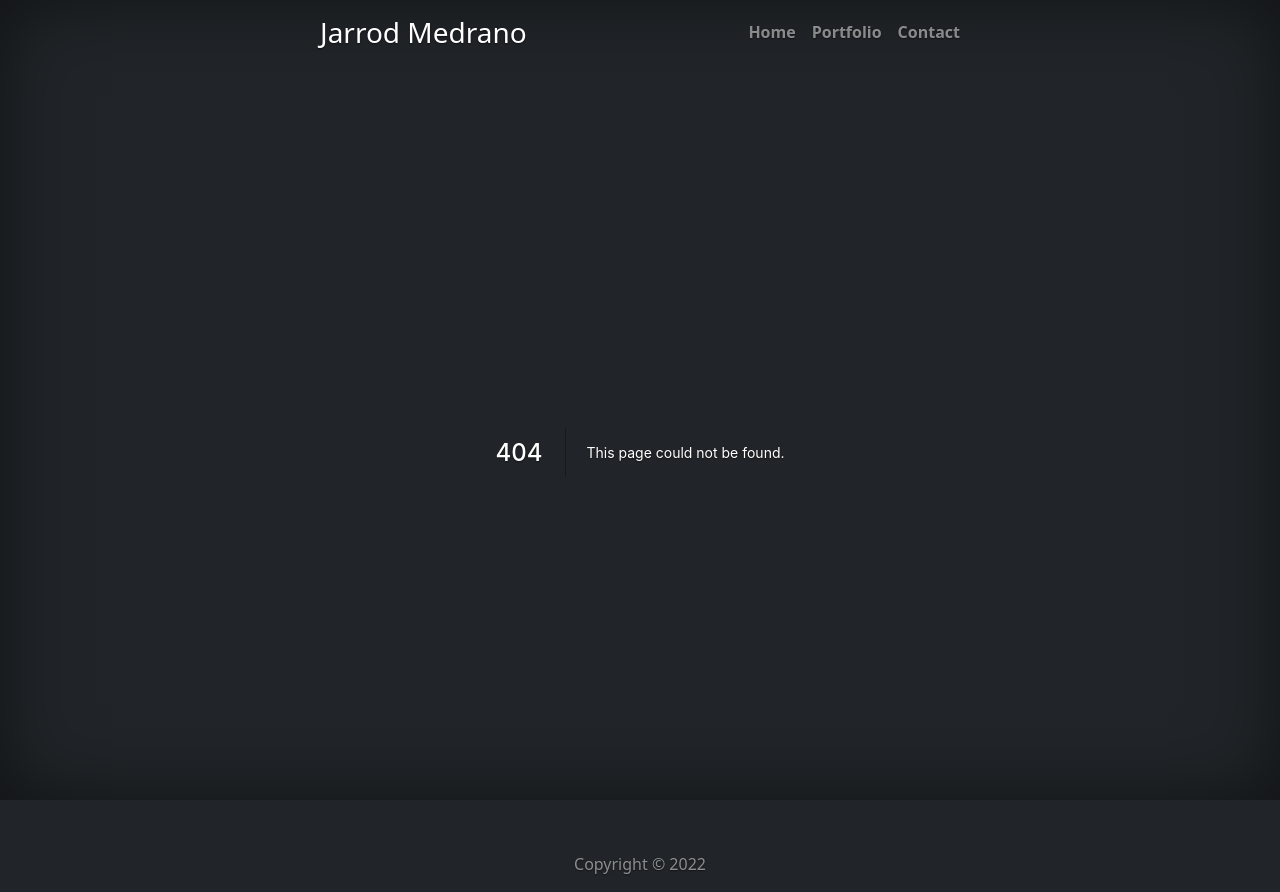
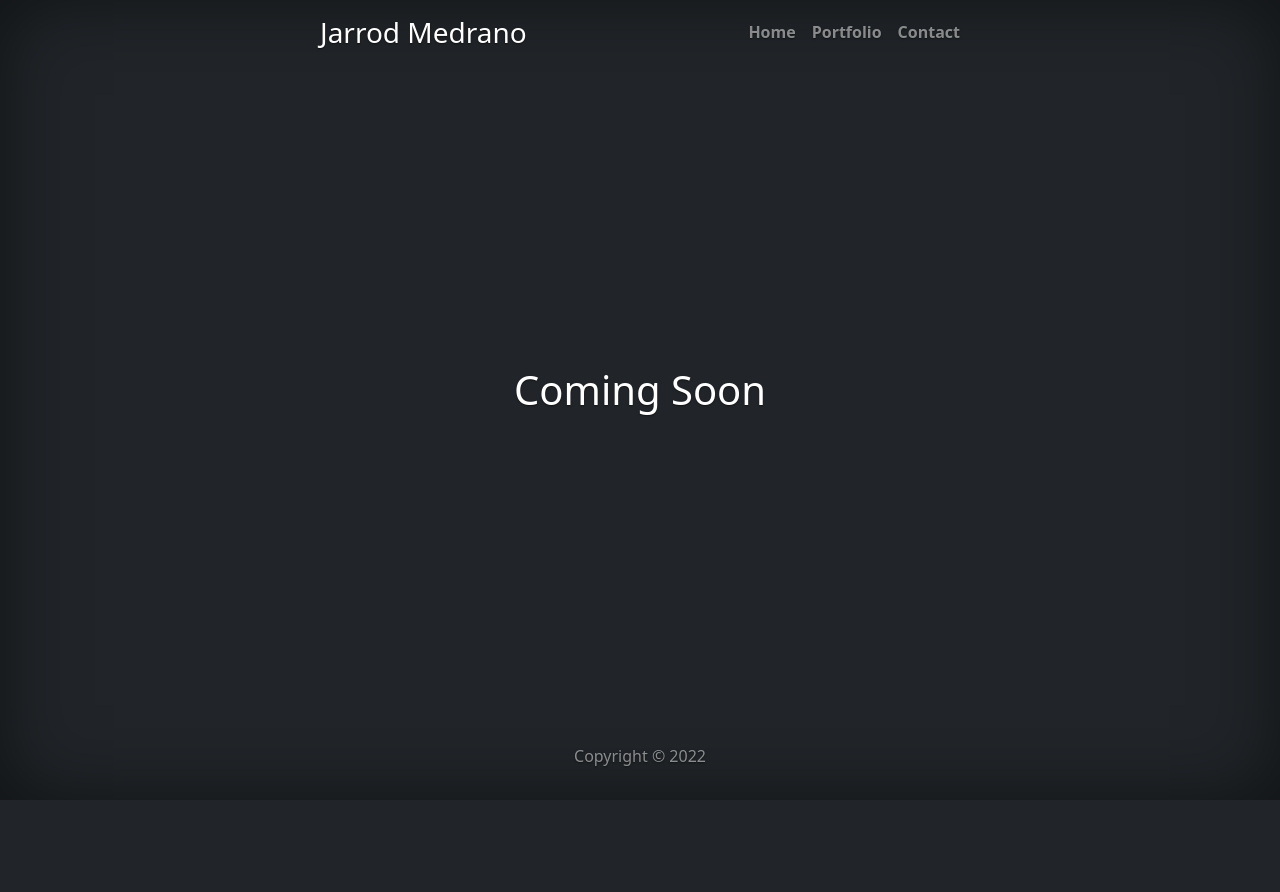
Before and after one commit to jarrodmedrano/mit-1, a Next.js app: page /contact in a window 1280 px wide. Before the commit this address had no page. After the commit the page ends 800 px from the top, so only its background shows below. Built offline with nearby package versions, Linux system fonts and the light colour scheme.

Commit message:
add contact page

```diff
--- a/components/header.js
+++ b/components/header.js
@@ -28,11 +28,7 @@ export const Header = () => {
           >
             <a className="nav-link">Portfolio</a>
           </Link>
-          <Link
-            className="nav-link"
-            aria-current="page"
-            href="/mit-1/portfolio"
-          >
+          <Link className="nav-link" aria-current="page" href="/mit-1/contact">
             <a className="nav-link">Contact</a>
           </Link>
         </nav>
--- /dev/null
+++ b/pages/contact.js
@@ -0,0 +1,50 @@
+// pages/index.js, returned HTML is unchanged
+import React, { useEffect } from "react";
+import Head from "next/head";
+
+export default function Contact() {
+  // See https://en.reactjs.org/docs/hooks-effect.html
+  useEffect(() => {
+    // Run code on client-side only : ensure document is here
+    if (typeof document !== undefined) {
+      // load JS bootstrap dependency
+      require("bootstrap/dist/js/bootstrap");
+    }
+
+    // load JS bootstrap dependency
+    let bootstrap = require("bootstrap/dist/js/bootstrap");
+
+    // find all toasts
+    let toastElList = [].slice.call(document.querySelectorAll(".toast"));
+    let toastList = toastElList.map(function (toastEl) {
+      return new bootstrap.Toast(toastEl);
+    });
+
+    // show each toast explicitly
+    toastList.forEach(function (element, index) {
+      element.show();
+    });
+    // Run useEffect only once
+    // Read https://css-tricks.com/run-useeffect-only-once/
+  }, []);
+
+  return (
+    <div>
+      <Head>
+        <title>Contact</title>
+        <meta name="description" content="A demo of my MIT projects" />
+      </Head>
+
+      <main className="bg-dark text-white">
+        <section className="py-5 text-center container">
+          <div className="row py-lg-5">
+            <div className="col-lg-6 col-md-8 mx-auto bg-dark text-white">
+              <h1 className="fw-light">Coming Soon</h1>
+              <p className="lead text-muted"></p>
+            </div>
+          </div>
+        </section>
+      </main>
+    </div>
+  );
+}
--- a/pages/portfolio.js
+++ b/pages/portfolio.js
@@ -2,7 +2,7 @@
 import React, { useEffect } from "react";
 import Head from "next/head";
 
-export default function Home() {
+export default function Portfolio() {
   // See https://en.reactjs.org/docs/hooks-effect.html
   useEffect(() => {
     // Run code on client-side only : ensure document is here
```
